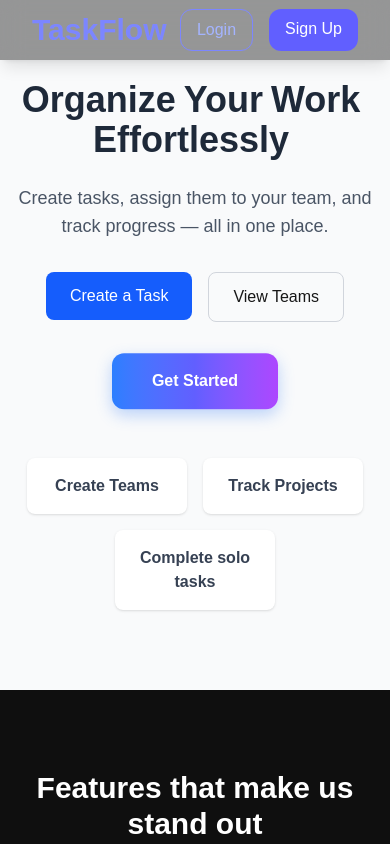
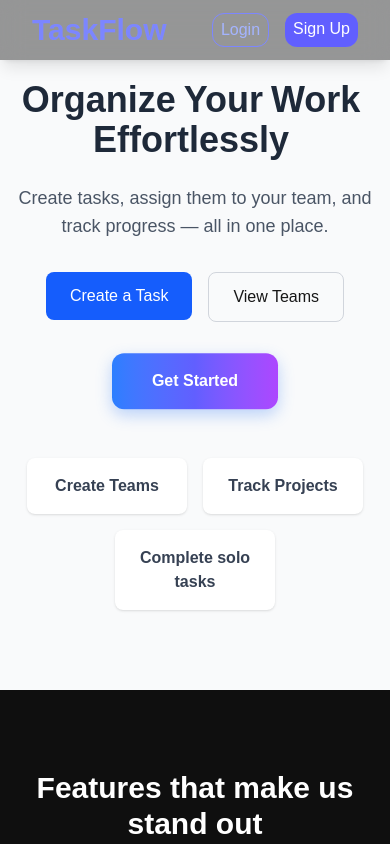
Before and after one commit to RishitaChakravo/project, a Next.js app: page / in a window 390 px wide. Shown: the top 844 px of the page. Built offline with nearby package versions, Linux system fonts and the light colour scheme; no server answers.

Commit message:
small final changes

```diff
--- a/src/app/components/NavBar.tsx
+++ b/src/app/components/NavBar.tsx
@@ -41,21 +41,21 @@ export default function NavBar() {
       <div className="flex gap-4">
         {loggedIn && <Link
           href="/mydashboard"
-          className="px-4 py-2 rounded-xl border border-gray-500 text-gray-200 hover:bg-gray-700 hover:text-white transition"
+          className="px-2 py-1 sm:px-4 sm:py-2 rounded-xl border border-gray-500 text-gray-200 hover:bg-gray-700 hover:text-white transition"
         >
           My Dashboard
         </Link>}
         {loggedIn ? null : (
           <Link
             href="/auth/login"
-            className="px-4 py-2 rounded-xl border border-indigo-400 text-indigo-300 hover:bg-indigo-500 hover:text-white transition"
+            className="px-2 py-1 sm:px-4 sm:py-2 rounded-xl border border-indigo-400 text-indigo-300 hover:bg-indigo-500 hover:text-white transition"
           >
             Login
           </Link>
         )}
         <Link
           href="/auth/signup"
-          className="px-4 py-2 rounded-xl bg-indigo-500 text-white hover:bg-indigo-600 transition"
+          className="px-2 py-1 sm:px-4 sm:py-2 rounded-xl bg-indigo-500 text-white hover:bg-indigo-600 transition"
         >
           Sign Up
         </Link>
```
